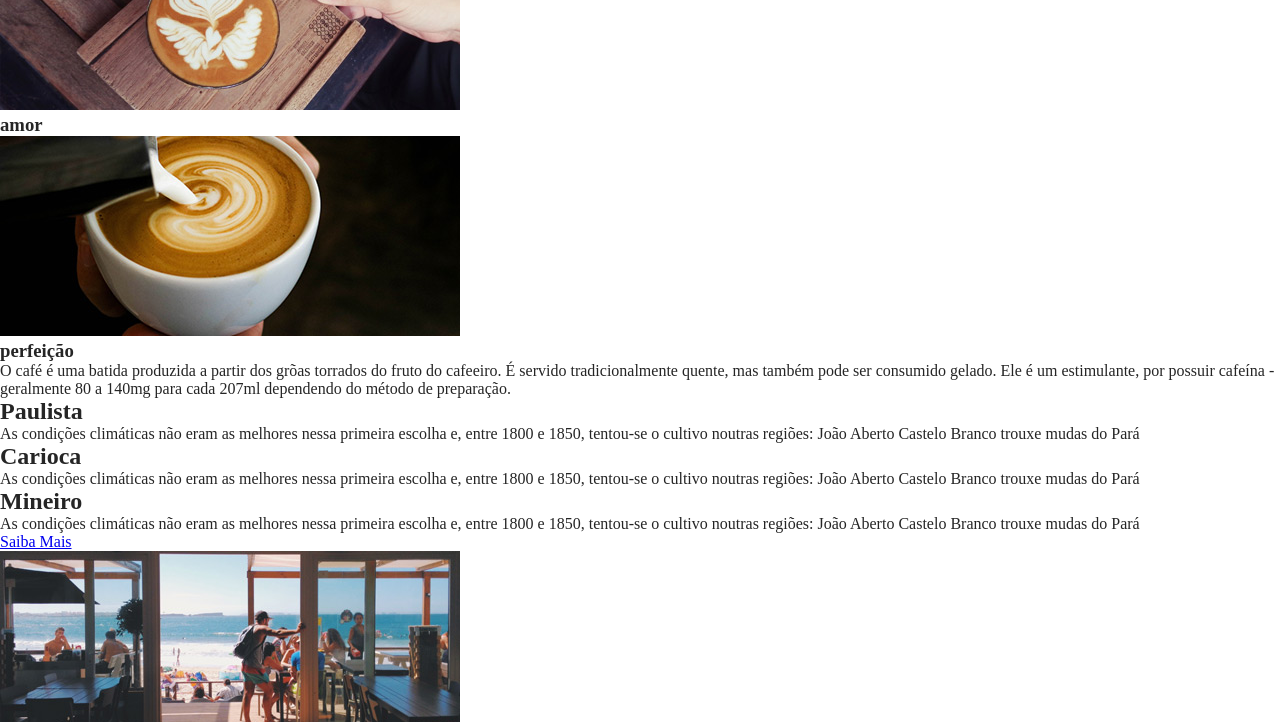
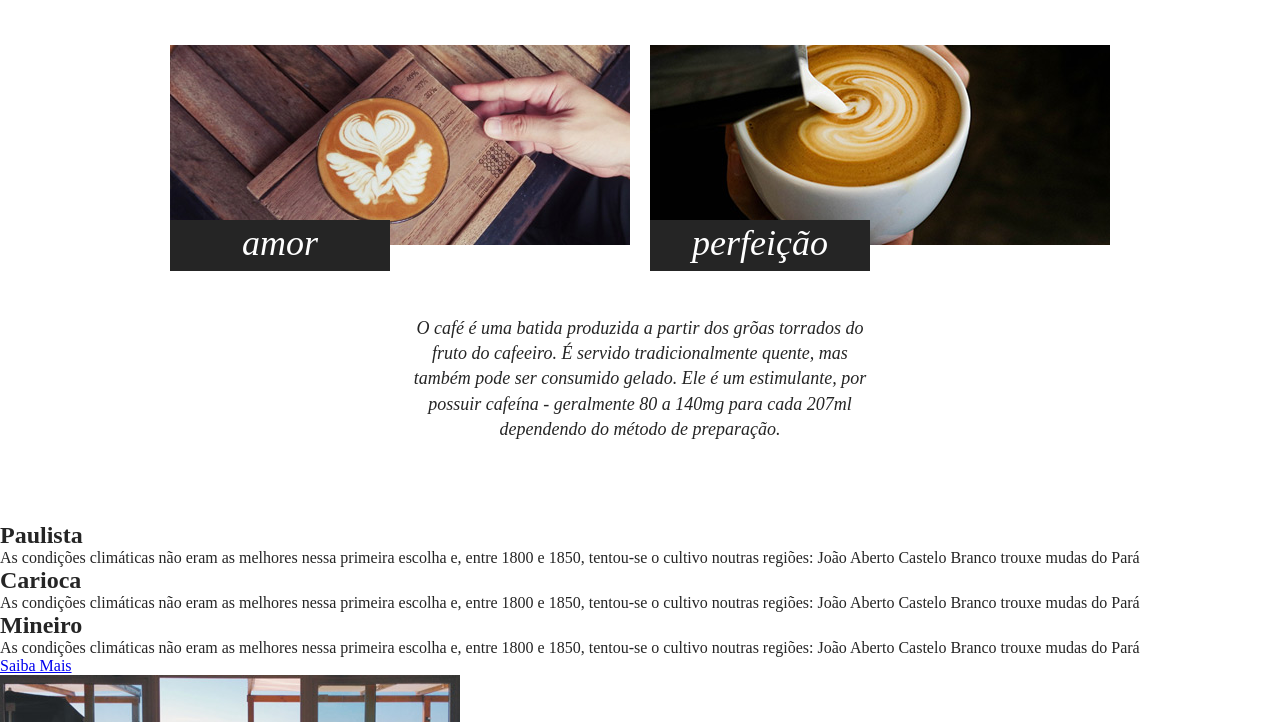
Before and after one commit to EmiliaPaula/brafe_cssAvancado, a plain HTML site: page index.html in a window 1280 px wide. Shown: the part 653-1375 px from the top of the page. Drawn offline with Linux system fonts and the light colour scheme.

Commit message:
sobre estilizada

```diff
--- a/css/style.css
+++ b/css/style.css
@@ -79,3 +79,60 @@ body{
     font-style: italic;
     font-size: 1.125em;
 }
+
+/* Sobre */
+
+.sobre{
+    padding: 60px 0;
+}
+
+.sobre-container{
+    max-width: 960px;
+    margin: 0 auto;  /* centralizando */
+}
+
+.sobre-container::after, .sobre-container::before{   /* claerfix */
+    content: '';
+    display: table;
+    clear: left;
+}
+
+.sobre h2{
+    text-align: center;
+    font-size: 2.25em;
+    margin-bottom: 60px;
+}
+
+.sobre-item{
+    width: 460px;
+    float: left;
+    margin: 0 10px;
+}
+
+.sobre-item img{
+    display: block;
+    max-width: 100%;
+}
+
+.sobre-item h3{
+    font-size: 2.25em;
+    line-height: 1em;
+    background: #252525;
+    width: 220px;
+    color: #ffffff;
+    font-style: italic;
+    font-weight: normal;
+    text-align: center;
+    padding: 5px 0 10px 0;
+    top: -25px;
+    position: relative;
+}
+
+.sobre > p {
+    font-size: 1.125em;
+    line-height: 1.4em;
+    font-style: italic;
+    text-align: center;
+    margin: 20px auto;
+    max-width: 460px;
+}
--- a/index.html
+++ b/index.html
@@ -28,15 +28,15 @@
         <p>Direto das fazendas de Minas Gerais</p>
     </main>
 
-    <section>
+    <section class="sobre">
         <h2>Uma Mistura de</h2>
-        <div>
-            <div>
+        <div class="sobre-container">
+            <div class="sobre-item">
                 <img src="img/cafe-1.jpg">
                 <h3>amor</h3>
             </div>
 
-            <div>
+            <div class="sobre-item">
                 <img src="img/cafe-2.jpg">
                 <h3>perfeição</h3>
             </div>
```
